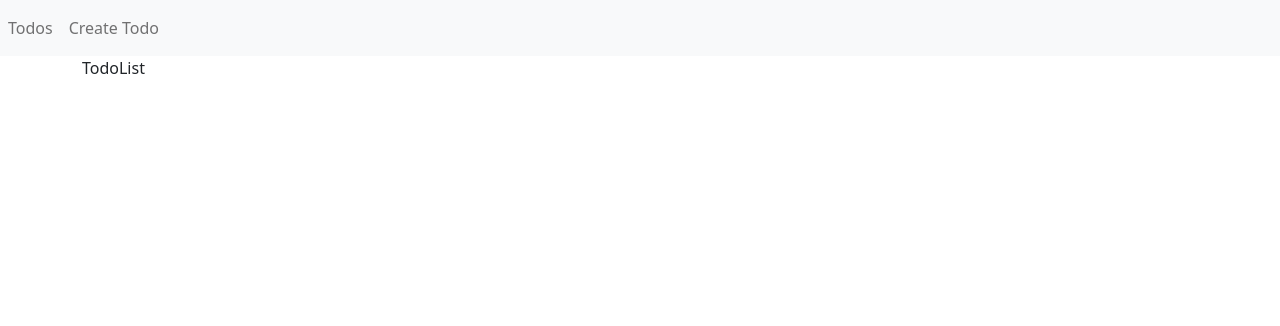
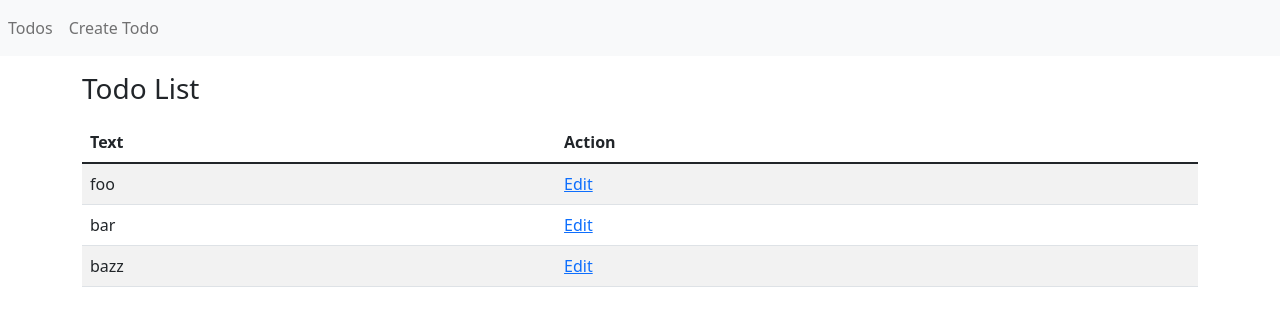
Before and after one commit to Buenaventura-Celine/CRUD_MERN, a React (Create React App) app in the folder mern-crud/: page / in a window 1280 px wide. Shown: the top 326 px of the page. Built offline with nearby package versions, Linux system fonts and the light colour scheme.

Commit message:
Created a page for the list of todos

```diff
--- a/mern-crud/src/CreateTodo.js
+++ b/mern-crud/src/CreateTodo.js
@@ -1,11 +1,14 @@
 import React from 'react';
 import  { useForm } from "react-hook-form";
+import { useHistory } from 'react-router';
 
 export const CreateTodo = () => {
     const { register, handleSubmit} = useForm();
+    const history = useHistory();
 
     const onSubmit = handleSubmit((data) =>{
         alert(JSON.stringify(data));
+        history.push("/")
     });
     return (
         <div className="container">
@@ -24,7 +27,7 @@
                                 required: "Required",
                             })}
                         />
-                    </div>
+                    </div><br/>
                     <div className="form-group">
                         <button type="submit" className="btn btn-primary">
                             Create Todo
--- a/mern-crud/src/TodoList.js
+++ b/mern-crud/src/TodoList.js
@@ -1,5 +1,44 @@
-import React from 'react';
+import React, { useEffect, useState } from 'react';
+import { Link } from 'react-router-dom';
 
-export const TodoList = () =>{
-    return <div className="container">TodoList</div>
-}
+export const TodoList = () => {
+    const [items, setItems] = useState([]);
+
+    useEffect(() => {
+        setItems([
+            {text: "foo", id: 0},
+            {text: "bar", id: 1},
+            {text: "bazz", id: 2}
+        ])
+    }, [])
+
+    return(
+        <div className="container">
+            <div className="mt-3">
+                <h3>Todo List</h3>
+                <table className="table table-striped mt-3">
+                    <thead>
+                        <tr>
+                            <th>Text</th>
+                            <th>Action</th>
+                        </tr>
+                    </thead>
+                    <tbody>
+                        {
+                            items.map(todo => (
+                                <tr key={todo.id}>
+                                    <td>
+                                        {todo.text}
+                                    </td>
+                                    <td>
+                                        <Link to={`/edit/${todo.id}`}>Edit</Link>
+                                    </td>
+                                </tr>
+                            ))
+                        }
+                    </tbody>
+                </table>
+            </div>
+        </div>
+    );
+};
```
